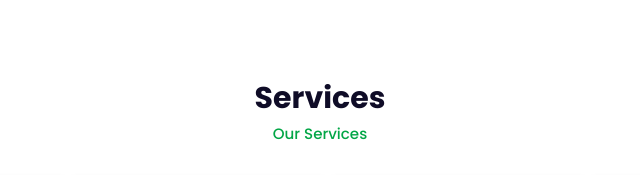
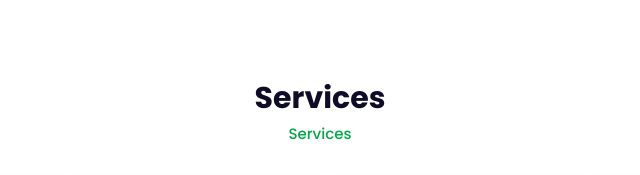
Before and after one commit to Farhad-Ahmed0/Farhad-Ahmed0.github.io, a plain HTML site: page index.html in a window 1280 px wide. Shown: the part 1980-2155 px from the top of the page, 320-960 px from the left. Drawn offline with nearby package versions, Linux system fonts and the light colour scheme.

Commit message:
Update index.html

```diff
--- a/index.html
+++ b/index.html
@@ -132,7 +132,7 @@
     <section class="services" id="services">
         <div class="heading">
             <h2>Services</h2>
-            <span>Our Services</span>
+            <span>Services</span>
         </div>
         <div class="services-content">
             <!-- Box 1 -->
```
